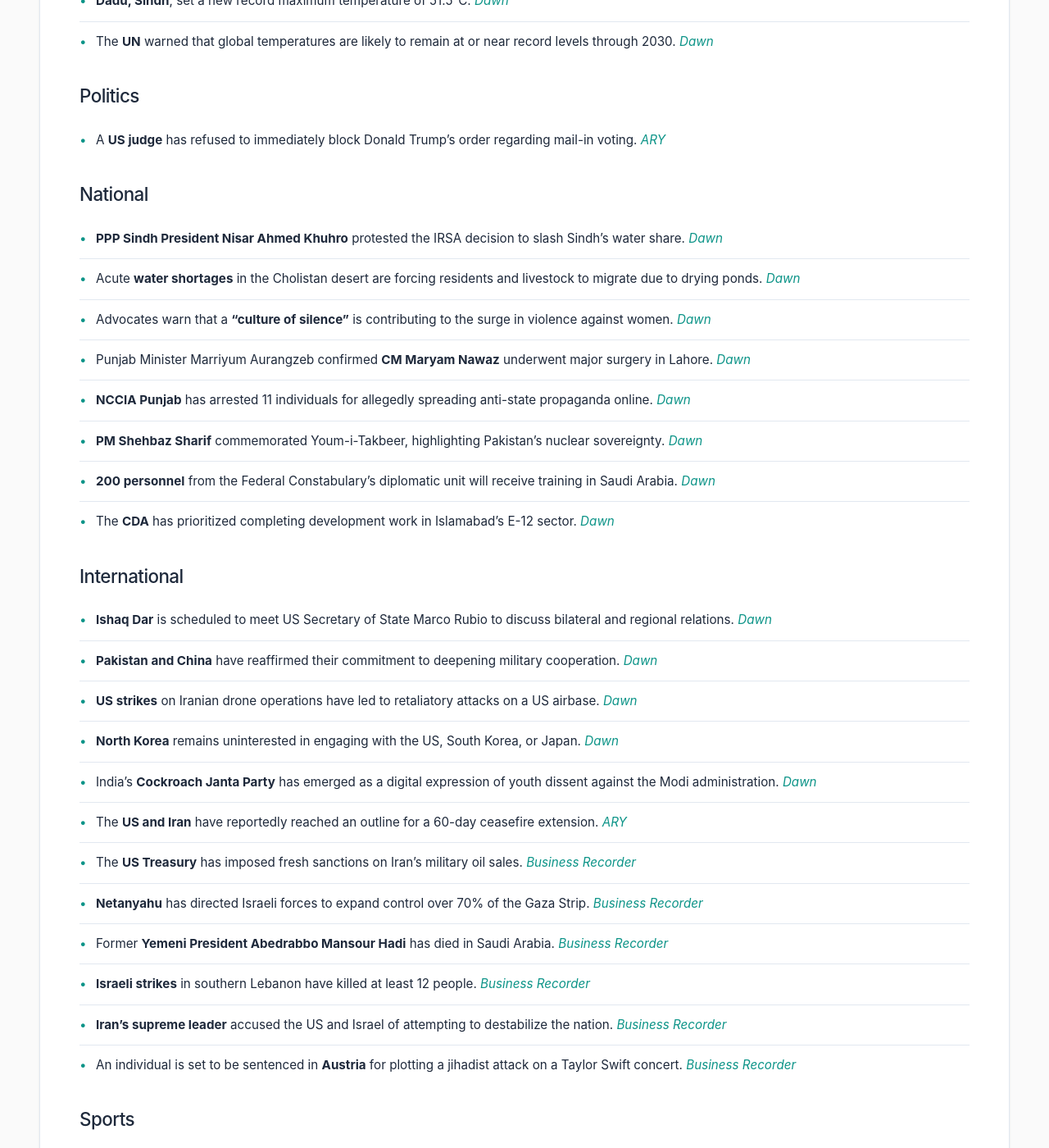
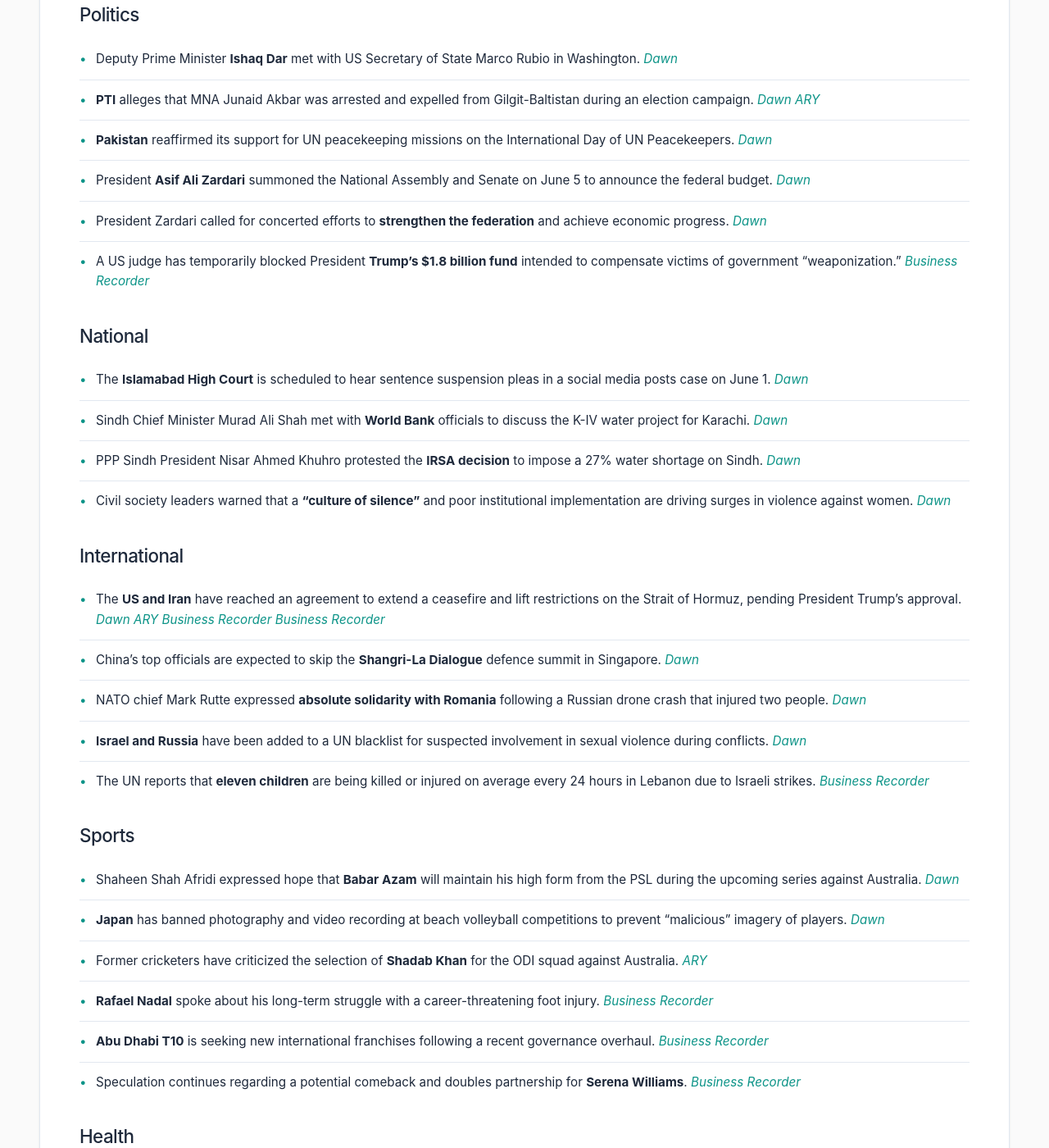
Before and after one commit to zsubzwary/news, a Jekyll site: the page built from en/index.md, in a window 1280 px wide and 1400 px high, scrolled down 1310 px. Shown: the whole window at 82% size. Built offline with Jekyll 4.4.1, drawn with Linux system fonts in a browser that asks for light colours; some web fonts are replaced; comment, search, counter and statistics services are not loaded; some of the changed text lies outside the part shown.

Commit message:
DateTime; 2026-05-29T16:05:20.981Z

```diff
--- a/en/index.md
+++ b/en/index.md
@@ -4,66 +4,62 @@ title: Pakistan News Briefing
 lang: en
 ---
 
-Published at: 29-May-2026 09:04PKT
+Published at: 29-May-2026 21:05PKT
 
 Time to read: 5 mins
 
 ### Economy
-- A proposal has been reported to feature **Donald Trump's image** on a new US $250 bill. *[Dawn](https://www.dawn.com/news/2003580/trumps-face-could-appear-on-us-250-bill)*
-- Deputy PM Ishaq Dar has invited **overseas Pakistanis in the US** to invest in the country's progressing economy. *[Dawn](https://www.dawn.com/news/2003561/dar-invites-overseas-pakistanis-in-us-to-honour-their-roots-and-invest-in-the-country)*
-- Pakistan is facing a **cotton crisis** driven by long-term policy failures and rising imports. *[Dawn](https://www.dawn.com/news/2003382/cotton-crisis)*
-- **Oil prices** rose following US military strikes on Iranian targets. *[Dawn](https://www.dawn.com/news/2003523/oil-prices-bounce-higher-after-new-us-strikes-on-iran)*
-- The UK may block Indian billionaire **Sunil Mittal** from increasing his stake in BT. *[ARY](https://arynews.tv/uk-to-block-indian-billionaire-sunil-mittal-from-raising-bt-stake)*
-- Oil markets showed **mixed results** due to conflicting reports regarding a potential US-Iran ceasefire. *[Business Recorder](https://www.brecorder.com/news/40423059/oil-prices-settle-in-mixed-direction-on-conflicting-reports-of-us-iran-ceasefire-deal)*
-- **US inflation** hit its fastest pace in three years in April, driven by energy prices. *[Business Recorder](https://www.brecorder.com/news/40423057/key-us-inflation-measure-posts-largest-annual-increase-in-three-years)*
-- Russia's first **LNG tanker** of the year has departed via the Arctic route toward Asia. *[Business Recorder](https://www.brecorder.com/news/40423053/russia-sends-first-lng-tanker-this-year-eastward-along-the-arctic-data-shows)*
-- The **IMF** noted that Sri Lanka's monetary stance is appropriate and its growth targets are achievable. *[Business Recorder](https://www.brecorder.com/news/40423052/sri-lanka-monetary-stance-appropriate-3-growth-target-within-reach-imf-says)*
-- **Wall Street** indexes retreated as investors assessed inflation data and Middle East tensions. *[Business Recorder](https://www.brecorder.com/news/40423054/wall-st-muted-as-investors-assess-inflation-data-mideast-developments)*
-- **Copper prices** edged higher following economic news from China, despite Middle East instability. *[Business Recorder](https://www.brecorder.com/news/40423042/copper-rises-after-china-news-but-nervous-over-iran-strikes)*
-- **Malaysian palm oil** futures rose in tandem with firmer crude oil prices. *[Business Recorder](https://www.brecorder.com/news/40423041/palm-rises-on-firmer-crude-rival-oil-prices)*
+- The government has reduced the prices of **petrol and high-speed diesel** by Rs22 per litre each. *[Dawn](https://www.dawn.com/news/2003697/govt-cuts-petrol-diesel-prices-by-rs22)* *[Business Recorder](https://www.brecorder.com/news/40423117/govt-reduces-petrol-diesel-prices-by-rs22-per-litre-each)*
+- State Bank of Pakistan **foreign exchange reserves** rose by $66 million to $17.15 billion. *[Business Recorder](https://www.brecorder.com/news/40423119/sbp-held-foreign-exchange-reserves-rise-by-66mn-to-1715bn)*
+- Indian state-run institutions **REC and SIDBI** aim to raise up to 80 billion rupees through floating-rate bond sales. *[Business Recorder](https://www.brecorder.com/news/40423110/indias-state-run-rec-sidbi-eye-floating-rate-bond-sales-before-rbi-decision-sources-say)*
+- The **Reserve Bank of India's** foreign exchange trading gains surged 52% to $17.7 billion in FY26. *[Business Recorder](https://www.brecorder.com/news/40423102/indian-central-banks-fx-trading-gains-surge-52-to-177-billion-in-fy26-boosting-income)*
+- Indian life insurers are seeking to **double the tax-free limit** for certain insurance products to boost inflows. *[Business Recorder](https://www.brecorder.com/news/40423101/india-insurers-seek-doubling-of-tax-free-limit-for-some-products-to-boost-inflows-sources-say)*
+- The **RBI** plans to expand the use of the digital rupee for welfare schemes and cross-border payments. *[Business Recorder](https://www.brecorder.com/news/40423100/indias-rbi-plans-expansion-of-digital-rupee-through-welfare-schemes-cross-border-payments)*
+- **Sri Lankan shares** closed higher following broad-based gains across various sectors. *[Business Recorder](https://www.brecorder.com/news/40423111/sri-lankan-shares-rise-on-gains-across-sectors)*
+- **Indian Oil Corp** purchased 5 million barrels of crude oil from West Africa and the Middle East. *[Business Recorder](https://www.brecorder.com/news/40423099/indian-oil-corp-buys-5-million-barrels-of-crude-from-west-africa-middle-east-sources-say)*
+- **India's forex reserves** declined to a more than one-year low of $681.4 billion. *[Business Recorder](https://www.brecorder.com/news/40423108/indias-forex-reserves-fall-to-over-one-year-low-as-central-bank-mounts-indian-rupee-defence)*
+- India's **Sagarmala Finance Corporation** is set to launch the country's first 'blue bond' for maritime infrastructure. *[Business Recorder](https://www.brecorder.com/news/40423097/indias-maritime-lender-set-to-launch-countrys-first-blue-bond-top-exec-says)*
+- Indian airline **IndiGo** reported a fourth-quarter loss of 26.62 billion rupees due to capacity curbs and fuel costs. *[Business Recorder](https://www.brecorder.com/news/40423105/indian-airline-indigo-posts-quarterly-loss-on-capacity-curbs-declining-indian-rupee)*
 
 ### Science & Technology
-- The **Pentagon** warns that US military personnel are being targeted through the exploitation of commercial location data. *[Dawn](https://www.dawn.com/news/2003552/pentagon-says-us-military-personnel-reportedly-being-targeted-using-location-data)*
-- Global corporate hubs in **India** are increasingly integrating AI into their operations. *[ARY](https://arynews.tv/indias-global-corporate-hubs-are-putting-ai-to-work)*
+- A **Blue Origin** uncrewed New Glenn rocket exploded on a Florida launchpad during a test. *[Dawn](https://www.dawn.com/news/2003678/blue-origin-rocket-explodes-on-launchpad-in-a-setback-for-bid-to-catch-musks-spacex)*
 
 ### Weather
-- **Dadu, Sindh**, set a new record maximum temperature of 51.5°C. *[Dawn](https://www.dawn.com/news/2003568/dadu-sets-new-maximum-temperature-record-as-mercury-climbs-to-515c)*
-- The **UN** warned that global temperatures are likely to remain at or near record levels through 2030. *[Dawn](https://www.dawn.com/news/2003536/global-temperatures-likely-to-remain-at-record-levels-in-2026-2030-un)*
+- **Dadu** set a new record maximum temperature in Pakistan, reaching 51.5°C. *[Dawn](https://www.dawn.com/news/2003568/dadu-sets-new-maximum-temperature-record-as-mercury-climbs-to-515c)*
+- Extreme heat in the **Cholistan desert** has caused water ponds to dry up, forcing local residents into seasonal migration. *[Dawn](https://www.dawn.com/news/2003331/drying-ponds-force-cholistanis-to-opt-for-seasonal-migration)*
 
 ### Politics
-- A **US judge** has refused to immediately block Donald Trump’s order regarding mail-in voting. *[ARY](https://arynews.tv/us-judge-refuses-to-immediately-block-trumps-mail-in-voting-order)*
+- Deputy Prime Minister **Ishaq Dar** met with US Secretary of State Marco Rubio in Washington. *[Dawn](https://www.dawn.com/news/2003632/dar-holds-talks-with-rubio-in-washington)*
+- **PTI** alleges that MNA Junaid Akbar was arrested and expelled from Gilgit-Baltistan during an election campaign. *[Dawn](https://www.dawn.com/news/2003687/pti-claims-mna-junaid-akbar-arrested-during-election-campaign-later-expelled-from-gilgit-baltistan)* *[ARY](https://arynews.tv/junaid-akbar-arrested-in-gilgit-baltistan)*
+- **Pakistan** reaffirmed its support for UN peacekeeping missions on the International Day of UN Peacekeepers. *[Dawn](https://www.dawn.com/news/2003670/pakistan-reaffirms-support-for-un-peacekeeping-vows-renewed-investment-in-peace)*
+- President **Asif Ali Zardari** summoned the National Assembly and Senate on June 5 to announce the federal budget. *[Dawn](https://www.dawn.com/news/2003641/na-senate-budget-sessions-summoned-on-june-5)*
+- President Zardari called for concerted efforts to **strengthen the federation** and achieve economic progress. *[Dawn](https://www.dawn.com/news/2003649/president-zardari-calls-for-strengthening-country-bringing-positive-economic-change)*
+- A US judge has temporarily blocked President **Trump’s $1.8 billion fund** intended to compensate victims of government "weaponization." *[Business Recorder](https://www.brecorder.com/news/40423116/us-judge-temporarily-blocks-trumps-18-billion-weaponization-fund)*
 
 ### National
-- **PPP Sindh President Nisar Ahmed Khuhro** protested the IRSA decision to slash Sindh's water share. *[Dawn](https://www.dawn.com/news/2003344/khuhro-resents-irsa-move-to-drastically-slash-sindhs-water-share)*
-- Acute **water shortages** in the Cholistan desert are forcing residents and livestock to migrate due to drying ponds. *[Dawn](https://www.dawn.com/news/2003331/drying-ponds-force-cholistanis-to-opt-for-seasonal-migration)*
-- Advocates warn that a **"culture of silence"** is contributing to the surge in violence against women. *[Dawn](https://www.dawn.com/news/2003342/culture-of-silence-blamed-for-surge-in-violence-against-women)*
-- Punjab Minister Marriyum Aurangzeb confirmed **CM Maryam Nawaz** underwent major surgery in Lahore. *[Dawn](https://www.dawn.com/news/2003538/cm-maryam-underwent-major-surgery-at-lahore-hospital-punjab-minister)*
-- **NCCIA Punjab** has arrested 11 individuals for allegedly spreading anti-state propaganda online. *[Dawn](https://www.dawn.com/news/2003578/nccia-punjab-arrests-11-for-anti-state-propaganda-and-inciting-unrest-online)*
-- **PM Shehbaz Sharif** commemorated Youm-i-Takbeer, highlighting Pakistan's nuclear sovereignty. *[Dawn](https://www.dawn.com/news/2003518/pm-shehbaz-says-youm-i-takbeer-symbolises-pakistans-strength-sovereignty-and-national-unity)*
-- **200 personnel** from the Federal Constabulary's diplomatic unit will receive training in Saudi Arabia. *[Dawn](https://www.dawn.com/news/2003528/200-personnel-from-federal-constabularys-diplomatic-protection-unit-to-receive-training-in-saudi-arabia)*
-- The **CDA** has prioritized completing development work in Islamabad's E-12 sector. *[Dawn](https://www.dawn.com/news/2003430/development-work-in-islamabads-e-12-sector-finally-comes-under-the-radar)*
+- The **Islamabad High Court** is scheduled to hear sentence suspension pleas in a social media posts case on June 1. *[Dawn](https://www.dawn.com/news/2003664/ihc-to-hear-imaan-hadis-sentence-suspension-pleas-in-social-media-posts-case-on-june-1)*
+- Sindh Chief Minister Murad Ali Shah met with **World Bank** officials to discuss the K-IV water project for Karachi. *[Dawn](https://www.dawn.com/news/2003674/karachis-k-iv-water-project-in-focus-as-sindh-cm-meets-world-bank-official)*
+- PPP Sindh President Nisar Ahmed Khuhro protested the **IRSA decision** to impose a 27% water shortage on Sindh. *[Dawn](https://www.dawn.com/news/2003344/khuhro-resents-irsa-move-to-drastically-slash-sindhs-water-share)*
+- Civil society leaders warned that a **"culture of silence"** and poor institutional implementation are driving surges in violence against women. *[Dawn](https://www.dawn.com/news/2003342/culture-of-silence-blamed-for-surge-in-violence-against-women)*
 
 ### International
-- **Ishaq Dar** is scheduled to meet US Secretary of State Marco Rubio to discuss bilateral and regional relations. *[Dawn](https://www.dawn.com/news/2003563/dar-to-meet-rubio-in-washington-tomorrow-fo)*
-- **Pakistan and China** have reaffirmed their commitment to deepening military cooperation. *[Dawn](https://www.dawn.com/news/2003567/pakistan-china-agree-to-deepen-military-cooperation-chinese-defense-ministry)*
-- **US strikes** on Iranian drone operations have led to retaliatory attacks on a US airbase. *[Dawn](https://www.dawn.com/news/2003525/us-strikes-iran-drawing-retaliatory-attack-on-american-base-after-trump-dismisses-report-of-hormuz-deal)*
-- **North Korea** remains uninterested in engaging with the US, South Korea, or Japan. *[Dawn](https://www.dawn.com/news/2003574/n-korea-not-keen-to-engage-with-the-us-or-s-korea-singapore-fm)*
-- India's **Cockroach Janta Party** has emerged as a digital expression of youth dissent against the Modi administration. *[Dawn](https://www.dawn.com/news/2003599/indias-gen-z-cockroach-janta-party-channels-youth-anger-but-faces-offline-hurdles)*
-- The **US and Iran** have reportedly reached an outline for a 60-day ceasefire extension. *[ARY](https://arynews.tv/iran-us-reportedly-reach-outline-ceasefire-deal-after-fresh-strikes)*
-- The **US Treasury** has imposed fresh sanctions on Iran's military oil sales. *[Business Recorder](https://www.brecorder.com/news/40423058/us-imposes-fresh-sanctions-on-irans-military-oil-sales-treasury-says)*
-- **Netanyahu** has directed Israeli forces to expand control over 70% of the Gaza Strip. *[Business Recorder](https://www.brecorder.com/news/40423056/netanyahu-directs-israeli-forces-to-expand-gaza-control-to-70-percent)*
-- Former **Yemeni President Abedrabbo Mansour Hadi** has died in Saudi Arabia. *[Business Recorder](https://www.brecorder.com/news/40423047/yemen-ex-president-hadi-dies-in-saudi-arabia-source-in-presidency)*
-- **Israeli strikes** in southern Lebanon have killed at least 12 people. *[Business Recorder](https://www.brecorder.com/news/40423045/lebanon-says-12-dead-including-2-children-in-israeli-strikes-on-south)*
-- **Iran's supreme leader** accused the US and Israel of attempting to destabilize the nation. *[Business Recorder](https://www.brecorder.com/news/40423043/iran-supreme-leader-says-us-israel-seek-to-bring-nation-to-its-knees)*
-- An individual is set to be sentenced in **Austria** for plotting a jihadist attack on a Taylor Swift concert. *[Business Recorder](https://www.brecorder.com/news/40423044/taylor-swift-concert-attack-plan-accused-to-be-sentenced-in-austria)*
+- The **US and Iran** have reached an agreement to extend a ceasefire and lift restrictions on the Strait of Hormuz, pending President Trump's approval. *[Dawn](https://www.dawn.com/news/2003681/how-far-have-the-us-and-iran-got-towards-ending-the-iran-war)* *[ARY](https://arynews.tv/trump-lifts-blockade-in-strait-of-hormuz)* *[Business Recorder](https://www.brecorder.com/news/40423118/trump-to-decide-imminently-on-iran-deal-says-hormuz-strait-must-open)* *[Business Recorder](https://www.brecorder.com/news/40423113/irans-qalibaf-says-tehran-has-no-trust-in-words-will-judge-by-actions)*
+- China's top officials are expected to skip the **Shangri-La Dialogue** defence summit in Singapore. *[Dawn](https://www.dawn.com/news/2003655/china-leaders-skip-singapore-defence-summit-headlined-by-us)*
+- NATO chief Mark Rutte expressed **absolute solidarity with Romania** following a Russian drone crash that injured two people. *[Dawn](https://www.dawn.com/news/2003659/nato-chief-vows-absolute-solidarity-with-romania-after-russian-drone-crash-injures-2)*
+- **Israel and Russia** have been added to a UN blacklist for suspected involvement in sexual violence during conflicts. *[Dawn](https://www.dawn.com/news/2003627/israel-russia-added-to-un-blacklist-on-sexual-violence-in-conflicts)*
+- The UN reports that **eleven children** are being killed or injured on average every 24 hours in Lebanon due to Israeli strikes. *[Business Recorder](https://www.brecorder.com/news/40423109/eleven-children-killed-injured-every-24-hours-in-lebanon-un-says)*
 
 ### Sports
-- **Jannik Sinner** suffered a shock second-round defeat at the French Open due to physical issues. *[Business Recorder](https://www.brecorder.com/news/40423051/ailing-sinner-falls-to-cerundolo-in-french-open-second-round-shock)*
-- **Neymar** is set to miss the World Cup opener and Brazil friendlies following a calf injury. *[Business Recorder](https://www.brecorder.com/news/40423050/neymar-out-of-brazil-friendlies-and-set-to-miss-world-cup-opener)*
-- **Mohamed Salah** and the Belgian "golden generation" enter the 2026 World Cup facing their potential last chance at glory. *[Business Recorder](https://www.brecorder.com/news/40423048/salah-belgian-golden-generation-eye-last-shot-at-world-cup-glory)*
-- **Pakistan** has missed out on another major youth football tournament. *[ARY](https://arynews.tv/pakistan-misses-another-major-youth-football-tournament)*
+- Shaheen Shah Afridi expressed hope that **Babar Azam** will maintain his high form from the PSL during the upcoming series against Australia. *[Dawn](https://www.dawn.com/news/2003694/ahead-of-australia-series-shaheen-hopeful-babars-form-from-psl-will-continue)*
+- **Japan** has banned photography and video recording at beach volleyball competitions to prevent "malicious" imagery of players. *[Dawn](https://www.dawn.com/news/2003666/japan-bans-photos-at-beach-volleyball-after-malicious-pictures-of-players)*
+- Former cricketers have criticized the selection of **Shadab Khan** for the ODI squad against Australia. *[ARY](https://arynews.tv/shadab-khan-faces-criticism-for-odi-selection-in-pak-vs-aus-series)*
+- **Rafael Nadal** spoke about his long-term struggle with a career-threatening foot injury. *[Business Recorder](https://www.brecorder.com/news/40423114/nadal-opens-up-about-painful-battle-with-career-threatening-foot-injury)*
+- **Abu Dhabi T10** is seeking new international franchises following a recent governance overhaul. *[Business Recorder](https://www.brecorder.com/news/40423107/abu-dhabi-t10-eyes-new-franchises-after-governance-overhaul-says-ceo)*
+- Speculation continues regarding a potential comeback and doubles partnership for **Serena Williams**. *[Business Recorder](https://www.brecorder.com/news/40423106/up-to-serena-to-announce-potential-comeback-and-partnership-says-mboko)*
+
+### Health
+- Experts warn that **shrinking global healthcare funding** is leading to outbreaks of diseases like measles and cholera. *[Dawn](https://www.dawn.com/news/2003642/the-shrinkage-of-pakistans-aid-chart)*
+- **Hypertension** is becoming a significant crisis in urban Pakistan due to modern lifestyle drivers. *[Business Recorder](https://www.brecorder.com/news/40423112/understanding-modern-drivers-of-hypertension-in-urban-pakistan)*
 
 ### Other
-- Various **celebrity updates** regarding Carmen Electra, Sahar Hashmi, Vogue Williams, and Nicolas Cage. *[ARY](https://arynews.tv/carmen-electra-explains-divorce-from-dennis-rodman)* / *[ARY](https://arynews.tv/sahar-hashmi-shares-fame-drawbacks)* / *[ARY](https://arynews.tv/vogue-williams-reflects-on-split-from-brian-mcfadden)* / *[ARY](https://arynews.tv/nicolas-cage-legally-becomes-nick-cage)*
-- **Sonakshi Sinha** has addressed the ongoing debate regarding nepotism in the industry. *[ARY](https://arynews.tv/sonakshi-sinha-gives-reality-check-on-nepotism-debate)*
-- **Kenneth Iwamasa** has been sentenced to prison in connection with the death of Matthew Perry. *[Business Recorder](https://www.brecorder.com/news/40423049/matthew-perry-assistant-imprisoned-over-fatal-drug-injections)*
+- US rapper **Kanye West** has been cleared to perform two concerts in the Netherlands this June. *[Business Recorder](https://www.brecorder.com/news/40423115/kanye-west-cleared-to-play-in-netherlands)*
```
